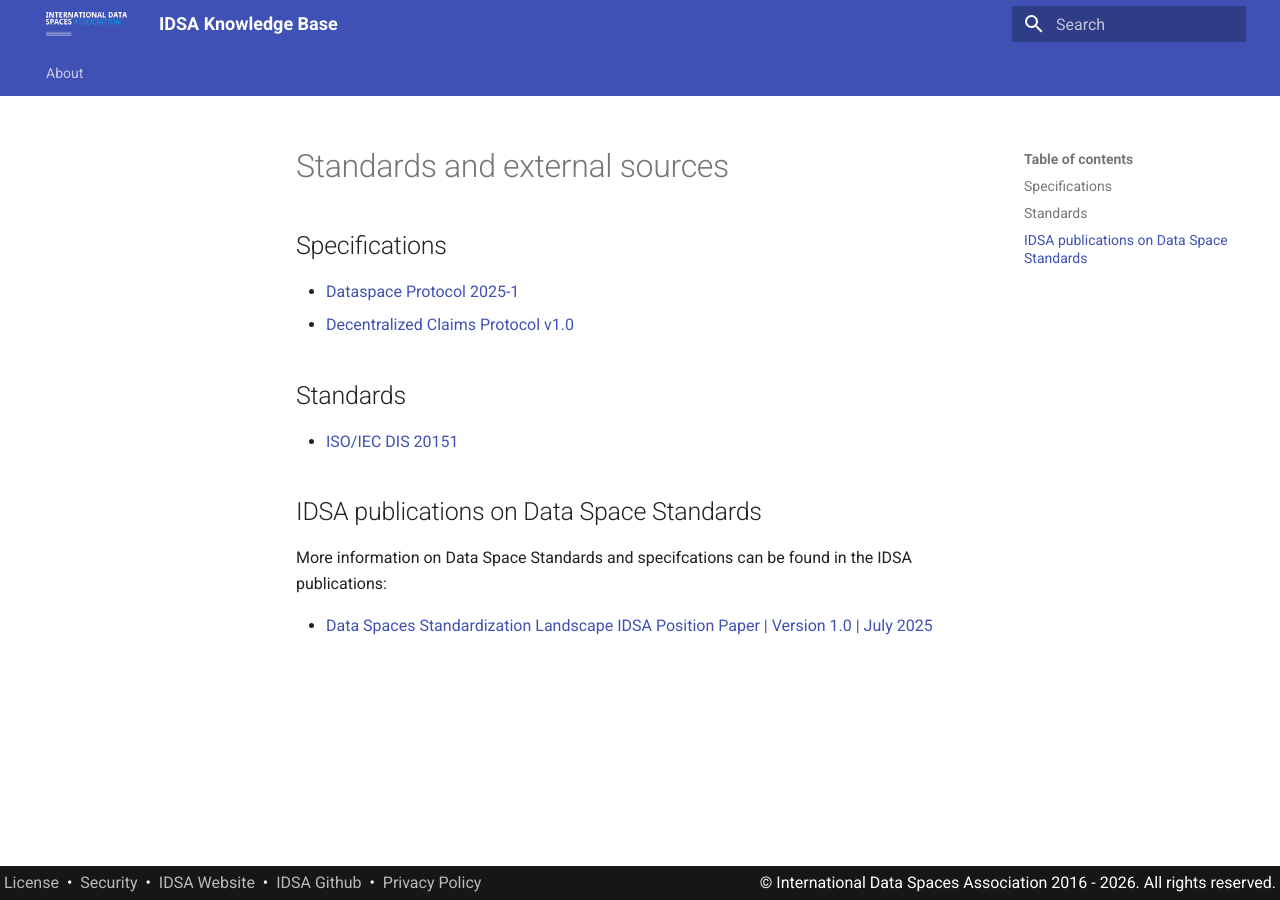
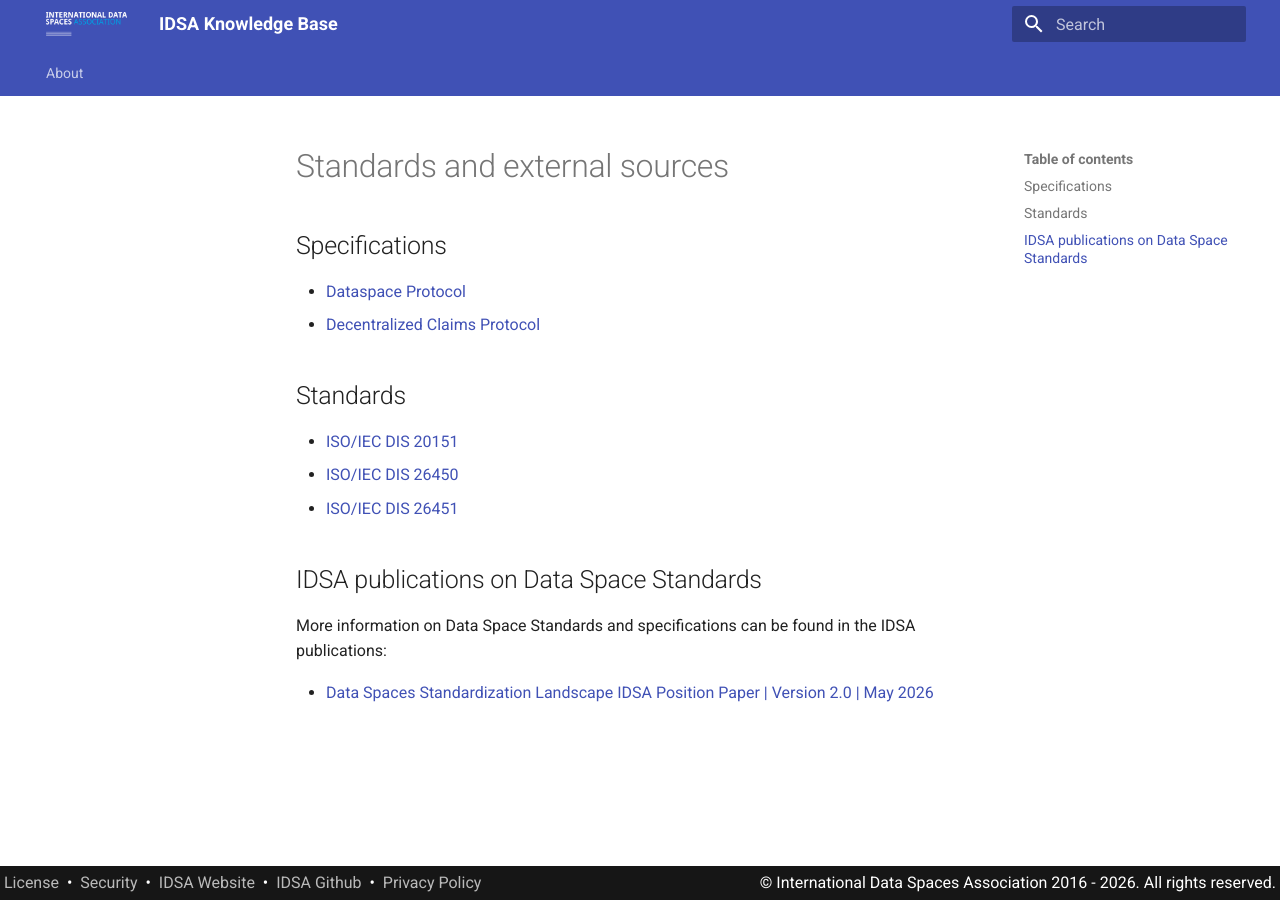
Before and after one commit to International-Data-Spaces-Association/knowledge-base, an MkDocs documentation site: the page built from docs/standards.md, in a window 1280 px wide. Built offline with MkDocs 1.6.1 and Material for MkDocs 9.7.7, drawn with Linux system fonts in a browser that asks for light colours.

Commit message:
Update standards.md #50
updated links for DSP and DCP to version agnostic strings to make sure they are always up-to-date and added ISO DIS links for these

```diff
--- a/docs/standards.md
+++ b/docs/standards.md
@@ -2,15 +2,18 @@
 
 ## Specifications
 
-* [Dataspace Protocol 2025-1](https://eclipse-dataspace-protocol-base.github.io/DataspaceProtocol/2025-1-err1/)
-* [Decentralized Claims Protocol v1.0](https://eclipse-dataspace-dcp.github.io/decentralized-claims-protocol/v1.0.1/)
+* [Dataspace Protocol](https://eclipse-dataspace-protocol-base.github.io/DataspaceProtocol/)
+* [Decentralized Claims Protocol](https://eclipse-dataspace-dcp.github.io/decentralized-claims-protocol/)
 
 ## Standards
 
 * [ISO/IEC DIS 20151](https://www.iso.org/standard/86589.html)
+* [ISO/IEC DIS 26450](https://www.iso.org/standard/93502.html)
+* [ISO/IEC DIS 26451](https://www.iso.org/standard/93503.html)
+
 
 ## IDSA publications on Data Space Standards
 
-More information on Data Space Standards and specifcations can be found in the IDSA publications:
+More information on Data Space Standards and specifications can be found in the IDSA publications:
 
-* [Data Spaces Standardization Landscape IDSA Position Paper | Version 1.0 | July 2025](https://internationaldataspaces.org/download/51948/?tmstv=1776866573)
+* [Data Spaces Standardization Landscape IDSA Position Paper | Version 2.0 | May 2026](https://internationaldataspaces.org/download/54823/?tmstv=1790819955)
```
